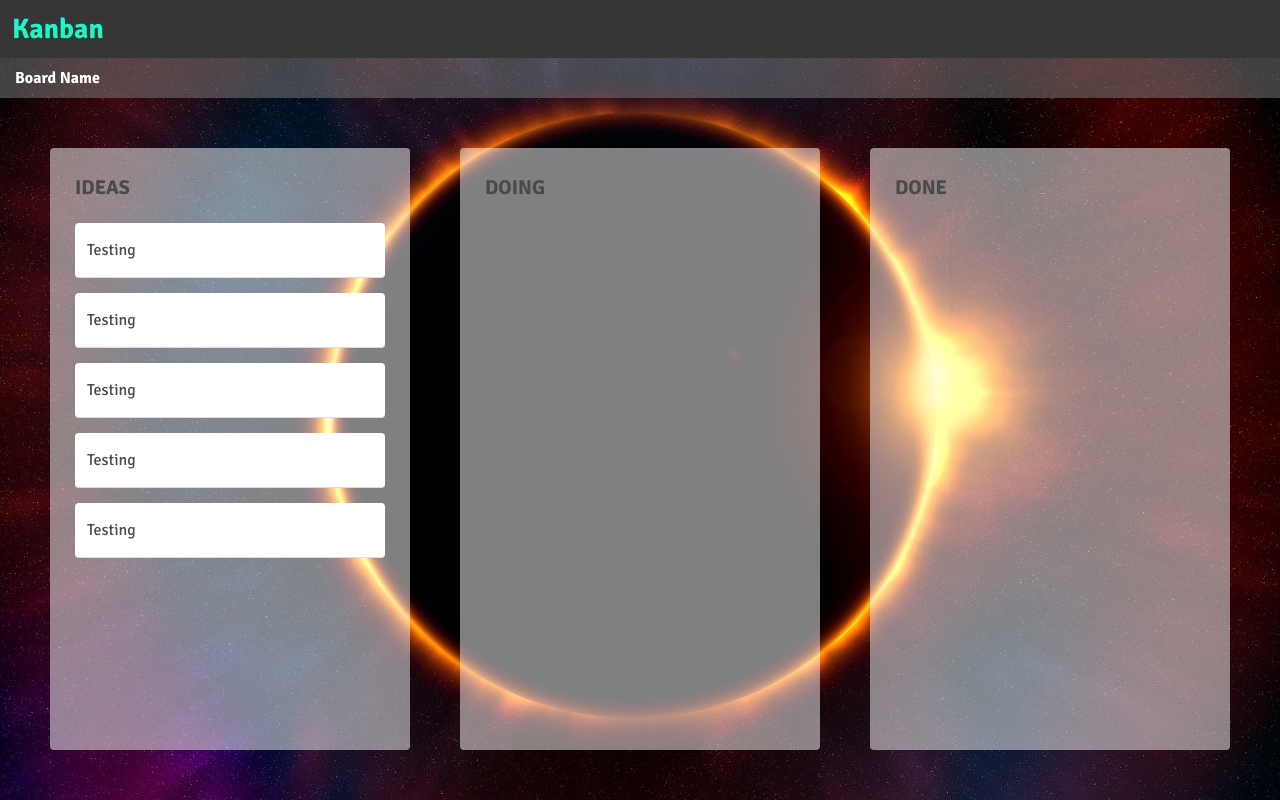
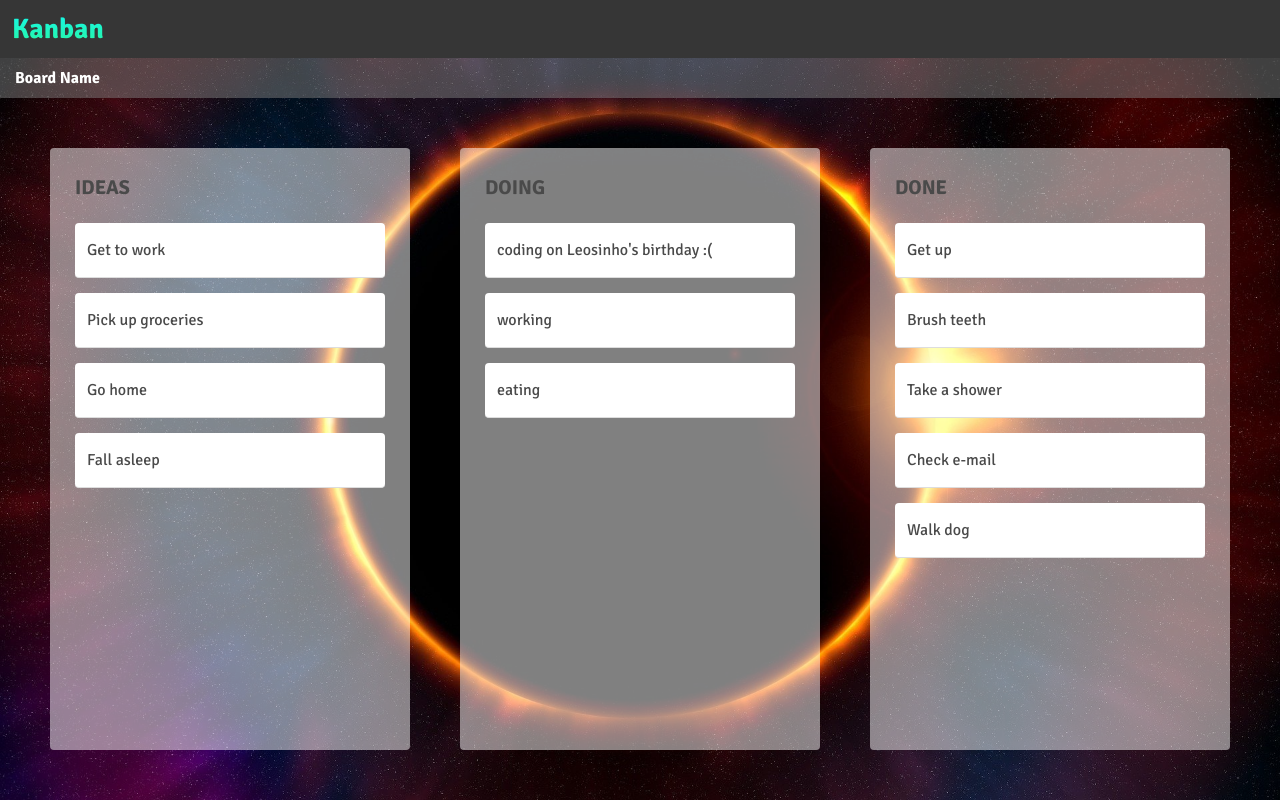
Before and after one commit to joaovitorsts/kanban, an Angular app: page / in a window 1280 px wide. Built offline with nearby package versions, Linux system fonts and the light colour scheme.

Commit message:
0005 - drag and drop initial

```diff
--- a/src/app/pages/main-view/main-view.component.html
+++ b/src/app/pages/main-view/main-view.component.html
@@ -18,32 +18,20 @@
 
         <div class="board-wrapper">
 
-            <div class="board-columns">
-                <div class="board-column"
-                cdkDropList
-                [cdkDropListData]="todo"
-                [cdkDropListConnectedTo]="done"
-                (cdkDropListDropped)="drop($event)">
+            <div class="board-columns" cdkDropListGroup>
+                <div class="board-column">
 
                     <div class="column-title">
                         Ideas
                     </div>
 
-                    <div class="tasks-container">
-                        <div class="task" cdkDrag>
-                            Testing
-                        </div>
-                        <div class="task">
-                            Testing
-                        </div>
-                        <div class="task">
-                            Testing
-                        </div>
-                        <div class="task">
-                            Testing
-                        </div>
-                        <div class="task">
-                            Testing
+                    <div class="tasks-container"
+                    cdkDropList
+                    [cdkDropListData]="todo"
+                    [cdkDropListConnectedTo]="done"
+                    (cdkDropListDropped)="drop($event)">
+                        <div class="task" *ngFor="let item of todo" cdkDrag>
+                            {{ item }}
                         </div>
                     </div>
                 </div>
@@ -52,12 +40,30 @@
                     <div class="column-title">
                         Doing
                     </div>
+
+                    <div class="tasks-container"
+                    cdkDropList
+                    [cdkDropListData]="doing"
+                    (cdkDropListDropped)="drop($event)">
+                        <div class="task" *ngFor="let item of doing" cdkDrag>
+                            {{ item }}
+                        </div>
+                    </div>
                 </div>
 
                 <div class="board-column">
                     <div class="column-title">
                         Done
                     </div>
+
+                    <div class="tasks-container"
+                    cdkDropList
+                    [cdkDropListData]="done"
+                    (cdkDropListDropped)="drop($event)">
+                        <div class="task" *ngFor="let item of done" cdkDrag>
+                            {{ item }}
+                        </div>
+                    </div>
                 </div>
             </div>
         </div>
--- a/src/app/pages/main-view/main-view.component.ts
+++ b/src/app/pages/main-view/main-view.component.ts
@@ -13,6 +13,12 @@ export class MainViewComponent {
     'Go home',
     'Fall asleep'
   ];
+
+  doing = [
+    'coding on Leosinho\'s birthday :(',
+    'working',
+    'eating'
+  ]
 
   done = [
     'Get up',
```
